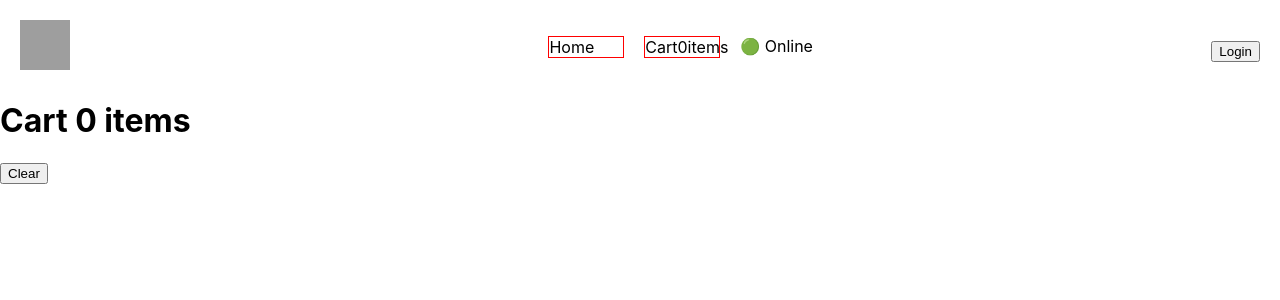
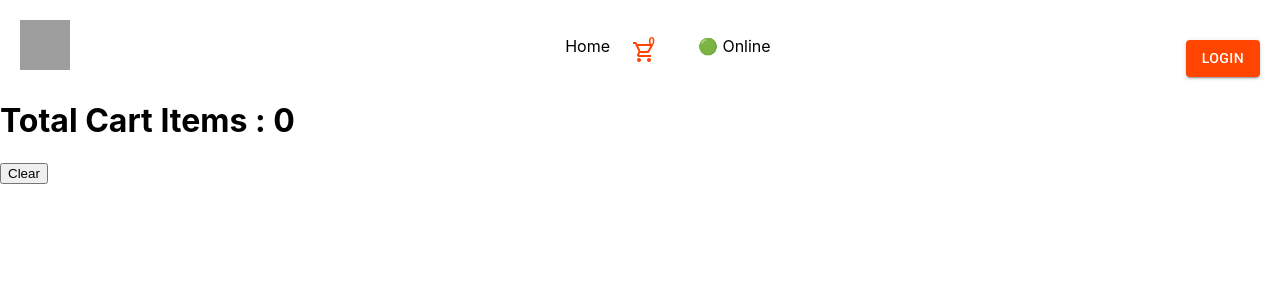
Before and after one commit to Aayushsoni09/Swiggy-clone, a React (Create React App) app: page /cart in a window 1280 px wide. Shown: the top 300 px of the page. Built offline with nearby package versions, Linux system fonts and the light colour scheme; grey boxes are pictures that could not be loaded; a web font is replaced by a local one.

Commit message:
added styling for cards and menu page

```diff
--- a/src/App.css
+++ b/src/App.css
@@ -34,14 +34,30 @@ li{
   justify-content: center;
   margin-top: 100px ;
   margin-bottom: 100px;
+
 }
-.rest-search input{
+.search-box {
   width: 50%;
   height: 5vh;
   margin-left: 30%;
   margin-top: 20px;
+  border: none;
+  border-bottom: 2px solid orangered; /* Bottom border */
+  outline: none;
 }
+input{
+  outline: none;
+  border: none;
+  width: 100%;
+  height: 30px;
+}
+.searchIcon > input{
+  margin-top: 20px;
+  width: 100%;
+  height: 30px;
+  cursor: pointer;
 
+}
 .logo img{
   width: 50px;
   height: 50px;
@@ -60,11 +76,15 @@ li{
 
 
 .card {
-  height: 60vh;
+  height: auto;
   width: 85%;
   margin: 10px;
   padding: 20px;
-  border: 2px solid black;
+  box-shadow: 0 4px 8px 0 gainsboro, 0 6px 6px 0 whitesmoke;
+}
+
+.card:hover{
+  box-shadow: 0 4px 8px 0 orangered, 0 6px 6px 0 whitesmoke;
 }
 
 .card img{
@@ -101,14 +121,66 @@ a{
   text-decoration: none;
   list-style: none;
   color: black;
-  border: 1px solid red;
   width: 28%;
 }
 
 .restaurant-menu-cover{
-  display: flex;
-  justify-content: space-between;
-  width: 90%;
-  margin: 10px 10px 10px 10px;
-  border: 2px solid black;
+  justify-content: center;
+  align-items: center;
+  width: 80%;
+
 }
+
+.cart {
+  position: relative;
+  display: block;
+  width: 28px;
+  height: 28px;
+  overflow: hidden;
+  .material-icons {
+    position: relative;
+    top: 4px;
+    z-index: 1;
+    font-size: 24px;
+    color: orangered;
+  }
+  .count {
+    position: absolute;
+    top: 0;
+    right: 0;
+    margin-top: -2.5px;
+    z-index: 2;
+    font-size: 11px;
+    border-radius: 50%;
+    width: 16px;
+    height: 16px;
+    line-height:16px;
+    display: block;
+    text-align: center;
+    color: orangered;
+    font-family: 'Roboto', sans-serif;
+    font-weight: bold;
+  }
+}
+
+li{
+  margin-bottom: 5px;
+
+}
+.restaurant-head{
+  margin-left: 10px;
+}
+.restaurant-head-image{
+  margin-left: 10px;
+}
+.restaurant-head-image img{
+  height: auto;
+  width: 300px;
+  margin-top: 20px;
+  border-radius: 10px;
+  padding-left: 10px 10px 10px 10px;
+  box-shadow: 0 4px 8px 0 gainsboro, 0 6px 6px 0 orangered;
+}
+/* .menuItem-desc{ */
+  /* font-style: italic; */
+/* } */
--- a/src/components/Body.js
+++ b/src/components/Body.js
@@ -3,6 +3,7 @@ import RestaurantCard from './RestaurantCard'
 import Shimmer from './Shimmer'
 import { Link } from 'react-router-dom'
 import {data} from '../utils/swiggyData'
+import Button from '@mui/material/Button';
 const Body = () => {
     const [allRestaurants,setAllRestaurants] = useState([])
     const [filteredRestaurants,setFilteredRestaurants] = useState([])
@@ -41,15 +42,17 @@ const Body = () => {
 
             />
             <div className='searchIcon'>
-                <input type="button" value="search"
-                    onClick={()=>{
-
+                <Button
+                onClick={()=>{
                             const filteredData=allRestaurants.filter((res)=>
                                 res.info.name.toLowerCase().includes(searchFilter.toLowerCase()))
                                 setFilteredRestaurants(filteredData)
 
                             }}
-                />
+                sx={{color:'orangered', borderColor:"orangered", marginTop:"20px" , width:"100%", height:"30px"}}
+                            >Search</Button>
+
+
             </div>
         </div>
         </div>
--- a/src/components/Cart.js
+++ b/src/components/Cart.js
@@ -13,7 +13,7 @@ const Cart = () => {
   }
   return (
     <>
-    <h1>Cart {cartItems.length + " items"}</h1>
+    <h1>Total Cart Items : {cartItems.length}</h1>
     <button onClick={()=>onHandleClick()}>Clear</button>
         {cartItems.map((item)=><CartMenu key={item.id} {...item} />)}
     </>
--- a/src/components/Header.js
+++ b/src/components/Header.js
@@ -2,7 +2,8 @@ import React, { useState } from 'react'
 import { Link } from 'react-router-dom'
 import useOnline from '../utils/useOnline'
 import { useSelector } from 'react-redux'
-
+import Button from '@mui/material/Button';
+import ShoppingCartOutlinedIcon from '@mui/icons-material/ShoppingCartOutlined';
 const Header = () => {
 
   const [loginUser,setLoginUser]=useState(false)
@@ -17,17 +18,22 @@ const Header = () => {
       <div className='nav-links'>
         <ul>
           <Link to="/"><li>Home</li></Link>
-          <Link to="/cart"><li>Cart{cartItems.length + "items"}</li></Link>
+          <Link to="/cart">
+            <li>
+            <div class="cart">
+              <span class="count">{cartItems.length}</span>
+              <i class="material-icons"><ShoppingCartOutlinedIcon/></i>
+            </div>
+            </li>
+          </Link>
           {isOnline?'🟢 Online':'🔴 Offline'}
         </ul>
       </div>
       <div className='auth-buttons'>
         {
-          loginUser === false ? <button onClick={()=>setLoginUser(true)}>Login</button> : <button onClick={()=>setLoginUser(false)}>Logout</button>
+          loginUser === false ? <Button sx ={{backgroundColor:"orangered",'&:hover': {
+            backgroundColor: 'orange'}}} variant="contained" onClick={()=>setLoginUser(true)}>Login</Button> : <Button sx={{color:'white', backgroundColor:"orangered", '&:hover': {backgroundColor: 'orange'}}} variant="contained"  onClick={()=>setLoginUser(false)}>Logout</Button>
         }
-
-
-
       </div>
     </div>
   )
--- a/src/components/RestaurantCard.js
+++ b/src/components/RestaurantCard.js
@@ -1,6 +1,6 @@
 import React from 'react'
 import { IMG_URL } from '../utils/constants'
-
+import Rating from '@mui/material/Rating';
 const Restaurant_Card = (props) => {
   return (
     <div className='card'>
@@ -11,7 +11,9 @@ const Restaurant_Card = (props) => {
         />
         </div>
         <div className='rest-name'><h2>{props.name}</h2></div>
-        <div className='rest-rating'><p>{props.avgRating}</p></div>
+        <div className='rest-rating'><p><Rating
+        sx={{'& .MuiRating-iconFilled': { color: 'orangered' },}}
+        name="read-only" value={props.avgRating} readOnly /></p></div>
         <div className='rest-cuisines'><p>{props.cuisines.join(' ,')}</p></div>
         <div className='rest-area'><p>{props.areaName}</p></div>
 
--- a/src/components/RestaurantMenu.js
+++ b/src/components/RestaurantMenu.js
@@ -1,14 +1,24 @@
 import React, { useEffect, useState } from 'react'
 import { useParams } from 'react-router'
-import { IMG_URL } from '../utils/constants'
 import Shimmer from './Shimmer'
 import useRestaurantMenu from '../utils/useRestaurantMenu'
 import { useDispatch } from 'react-redux'
 import { addItem } from '../utils/cartSlice'
+import Button from '@mui/material/Button';
+import {IMG_URL} from '../utils/constants'
+import Rating from '@mui/material/Rating';
+import IconButton from '@mui/material/IconButton';
+import List from '@mui/material/List';
+import ListItem from '@mui/material/ListItem';
+import Divider from '@mui/material/Divider';
+import ListItemText from '@mui/material/ListItemText';
+import ListItemAvatar from '@mui/material/ListItemAvatar';
+import Avatar from '@mui/material/Avatar';
+
+
 
 
 const RestaurantMenu = () => {
-
     const [menuData,setMenuData] = useState([])
     const param =useParams()
     const restaurantMenuData = useRestaurantMenu(param)
@@ -19,7 +29,6 @@ const RestaurantMenu = () => {
           const items = restaurantMenuData?.cards[2]?.groupedCard?.cardGroupMap?.REGULAR?.cards[1]?.card?.card?.itemCards;
           const menuItems = items?.slice(1, -2)?.map((item) => item.card.info);
           setMenuData(menuItems);
-          console.log(menuItems)
         }
       }, [restaurantMenuData]);
 
@@ -37,14 +46,47 @@ const RestaurantMenu = () => {
             <div className='restaurant-head-image'>
                 <img src={IMG_URL+restaurantMenuData?.cards[0]?.card?.card?.info?.cloudinaryImageId} alt="" />
             </div>
-            <div className='restaurant-head-name'> {restaurantMenuData?.cards[0]?.card?.card?.info?.name} </div>
+            <div>
+            <div className='restaurant-head-name'>
+              <h1>{restaurantMenuData?.cards[0]?.card?.card?.info?.name}</h1>
+                </div>
+            </div>
+          <div className='restaurant-avg-rating'>{
+          <Rating sx={{'& .MuiRating-iconFilled': { color: 'orangered' },}}  name="read-only" value={restaurantMenuData?.cards[0]?.card?.card?.info?.avgRatingString} readOnly />}
+          </div>
+
+
+        <div className='restaurant-cuisines'><h2>{`Cuisines : ${restaurantMenuData?.cards[0]?.card?.card?.info?.cuisines} `}</h2></div>
+        <div className='restaurant-area-name'><h3>Area : {restaurantMenuData?.cards[0]?.card?.card?.info?.areaName}</h3></div>
+        <div className='restaurant-cost-for-two'><h3>Avg cost : {restaurantMenuData?.cards[0]?.card?.card?.info?.costForTwoMessage}</h3></div>
         </div>
         <div className="restaurant-menu">
-           <ul>
-            {menuData.map((menuItem)=><li key={menuItem.id}>{menuItem.name}  <button onClick={()=>handleClick(menuItem)}>Add</button></li>)}
-            </ul>
+
+        {menuData?.map((menuItem)=>
+        <List sx={{ width: '100%', bgcolor: 'background.paper' }}>
+        <ListItem alignItems="flex-start">
+          <ListItemAvatar>
+            <Avatar alt="menuitem" src={IMG_URL + menuItem.imageId} />
+            <IconButton>
+              <Button
+              sx= {{color:'orangered', borderColor:"orangered"}} onClick={()=>handleClick(menuItem)}>Add</Button>
+            </IconButton>
+          </ListItemAvatar>
+          <ListItemText
+            primary={menuItem.name}
+            secondary={
+              <React.Fragment>
+                {menuItem.description}
+              </React.Fragment>
+            }
+          />
+        </ListItem>
+        <Divider variant="inset" component="li" />
+      </List>
+    )}
+
+  </div>
 </div>
-    </div>
   )
 }
 //  console.log(items.card.card.itemCards.card.card.info.name)
--- a/src/utils/useRestaurantMenu.js
+++ b/src/utils/useRestaurantMenu.js
@@ -2,16 +2,13 @@ import { useState,useEffect } from "react";
 
 const useRestaurantMenu = (param) => {
     const [restaurantData,setRestaurantData] = useState({})
-    useEffect(() => {
-        getMenu();
-      }, []);
-
     const getMenu=async()=>{
         try{
             const data = await fetch(`https://www.swiggy.com/dapi/menu/pl?page-type=REGULAR_MENU&complete-menu=true&lat=22.7195687&lng=75.8577258&restaurantId=${param.id}`)
             const json=await data?.json()
+            console.log("JSON" + json)
             if(json?.data){
-                setRestaurantData(await json.data);
+                setRestaurantData(json.data);
                 }
         }
 
@@ -21,7 +18,13 @@ const useRestaurantMenu = (param) => {
     }
 
 
+    useEffect(() => {
+      getMenu();
+    }, []);
+
   return (restaurantData)
+
 }
 
+
 export default useRestaurantMenu
```
